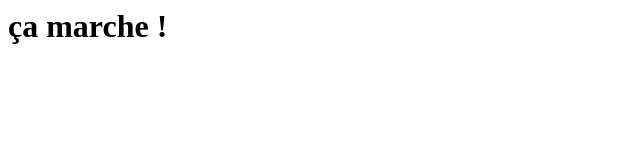
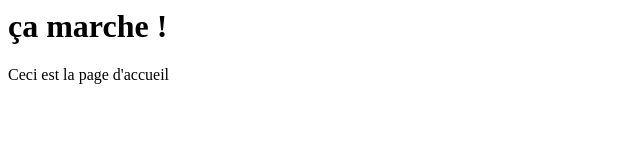
Before and after one commit to Christophe557/Test0, a plain HTML site: page projet/index.html in a window 1280 px wide. Shown: the whole page, without its empty margins (0-640 px from the left). Drawn offline with Linux system fonts and the light colour scheme.

Commit message:
Modif html

```diff
--- a/projet/index.html
+++ b/projet/index.html
@@ -1 +1,2 @@
 <h1> ça marche ! </h1>
+<p>Ceci est la page d'accueil</p>
```
